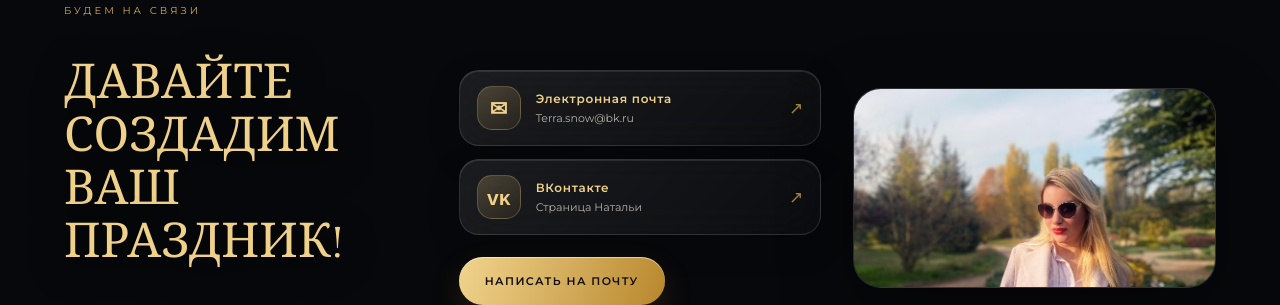
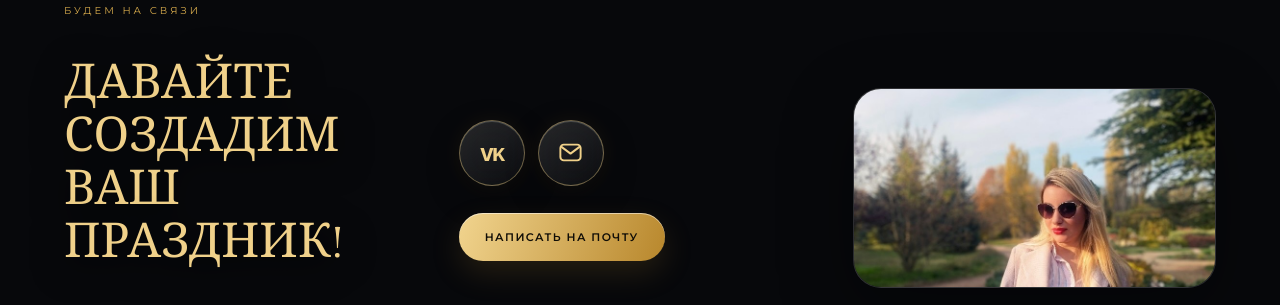
Before and after one commit to mamkindoxer99-pixel/natalya-samokhina-site, a plain HTML site: page index.html in a window 1280 px wide. Shown: the part 3808-4113 px from the top of the page. Drawn offline with nearby package versions, Linux system fonts and the light colour scheme; no server answers.

Commit message:
Make VK and email contacts two round icon buttons

```diff
--- a/index.html
+++ b/index.html
@@ -16,6 +16,15 @@
 @media(max-width:850px){nav{display:none;position:absolute;top:81px;left:0;right:0;background:#090909;border-bottom:1px solid var(--line);padding:22px;flex-direction:column;align-items:flex-start}nav.open{display:flex}.menu-toggle{display:block}.header-cta{display:none}.hero{grid-template-columns:1fr;min-height:unset}.hero-copy{padding:72px 28px 15px}.hero-photo{min-height:420px;height:55vh}.hero-photo img{height:100%;max-width:100%}.hero-photo:after{background:linear-gradient(0deg,#080808,transparent 35%),linear-gradient(180deg,#080808 0%,transparent 20%)}.about-grid{grid-template-columns:1fr}.about-image{height:420px;max-width:520px}.features{grid-template-columns:1fr}.feature{border-right:0;border-bottom:1px solid var(--line)}.gallery-grid{grid-template-columns:repeat(2,1fr)}.contact{grid-template-columns:1fr 1fr}.contact-photo{grid-column:1/-1;height:200px}.section{padding-top:68px;padding-bottom:68px}}
 @media(max-width:520px){.gallery-top{align-items:flex-start;flex-direction:column}.gallery-grid{gap:9px}.media-card{aspect-ratio:3/4}.contact{grid-template-columns:1fr}.contact-photo{grid-column:auto}.repertoire-card{padding:24px;align-items:flex-start}.section-heading{font-size:39px}footer{flex-direction:column}}
 
+
+
+/* Two minimal round social contact icons */
+.contact-data{display:flex;flex-direction:row;align-items:center;gap:18px;min-height:76px}
+.contact-data a.contact-icon-link{width:66px;height:66px;flex:0 0 66px;display:grid;place-items:center;padding:0;border-radius:50%;border:1px solid rgba(240,209,138,.42);background:linear-gradient(145deg,rgba(255,255,255,.13),rgba(255,255,255,.025));box-shadow:inset 0 1px 0 rgba(255,255,255,.18),0 12px 34px rgba(0,0,0,.28),0 0 24px rgba(214,170,76,.08);backdrop-filter:blur(22px);-webkit-backdrop-filter:blur(22px);color:var(--gold2);transition:transform .3s,border-color .3s,box-shadow .3s,background .3s}
+.contact-data a.contact-icon-link:hover{transform:translateY(-5px) scale(1.06);border-color:var(--gold2);background:linear-gradient(145deg,rgba(240,209,138,.23),rgba(255,255,255,.055));box-shadow:inset 0 1px 0 rgba(255,255,255,.2),0 16px 38px rgba(0,0,0,.35),0 0 30px rgba(214,170,76,.17)}
+.contact-icon-link svg{width:27px;height:27px;fill:none;stroke:currentColor;stroke-width:1.7;stroke-linecap:round;stroke-linejoin:round}
+.contact-icon-link .vk-mark{font-family:Arial,sans-serif;font-size:24px;font-weight:700;letter-spacing:-2px;color:var(--gold2)}
+@media(max-width:520px){.contact-data{justify-content:flex-start;gap:16px}.contact-data a.contact-icon-link{width:60px;height:60px;flex-basis:60px}}
 
 /* Elegant contact buttons */
 .contact-data{gap:13px}
@@ -395,15 +404,13 @@ async function loadContacts(){
  $('#emailInput').value=c.email;
  $('#vkInput').value=c.vk;
  const box=$('#contactData');box.innerHTML='';
- const addContact=(href,title,subtitle,icon,external=false)=>{
-   const a=document.createElement('a');a.className='contact-link';a.href=href;
+ const addIcon=(href,label,icon,external=false)=>{
+   const a=document.createElement('a');a.className='contact-icon-link';a.href=href;a.setAttribute('aria-label',label);a.title=label;
    if(external){a.target='_blank';a.rel='noopener noreferrer'}
-   a.innerHTML='<span class="contact-icon">'+icon+'</span><span class="contact-link-copy"><strong>'+title+'</strong><small>'+subtitle+'</small></span><span class="contact-arrow">↗</span>';
-   box.append(a);
+   a.innerHTML=icon;box.append(a);
  };
- if(c.email)addContact('mailto:'+c.email,'Электронная почта',c.email,'✉');
- if(c.vk)addContact(c.vk,'ВКонтакте','Страница Натальи','ᴠκ',true);
- if(c.phone)addContact('tel:'+c.phone.replace(/[^\d+]/g,''),'Телефон',c.phone,'☎');
+ if(c.vk)addIcon(c.vk,'ВКонтакте','<span class="vk-mark">ᴠκ</span>',true);
+ if(c.email)addIcon('mailto:'+c.email,'Написать на почту','<svg viewBox="0 0 24 24" aria-hidden="true"><rect x="3" y="5" width="18" height="14" rx="3"></rect><path d="m4 7 8 6 8-6"></path></svg>');
  $('#contactCta').textContent='НАПИСАТЬ НА ПОЧТУ';
  $('#contactCta').href='mailto:'+c.email;
 }
```
